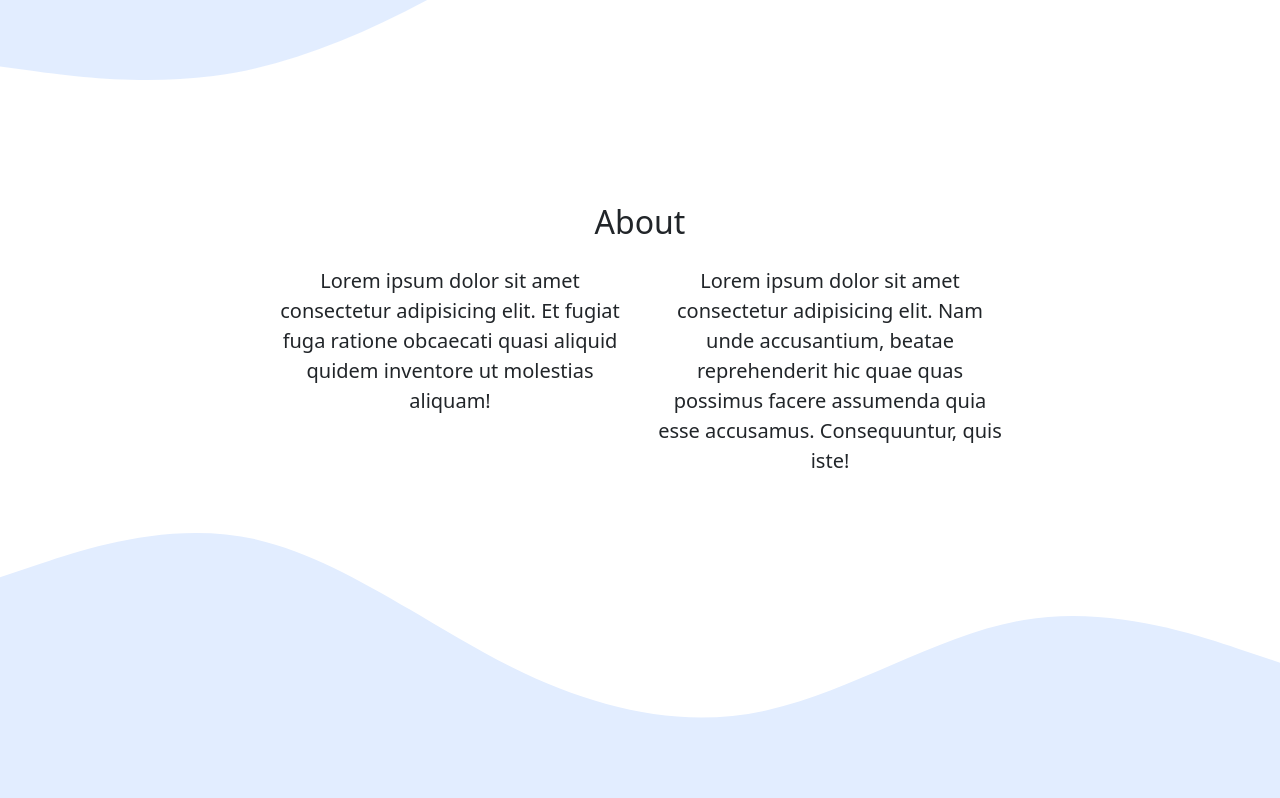
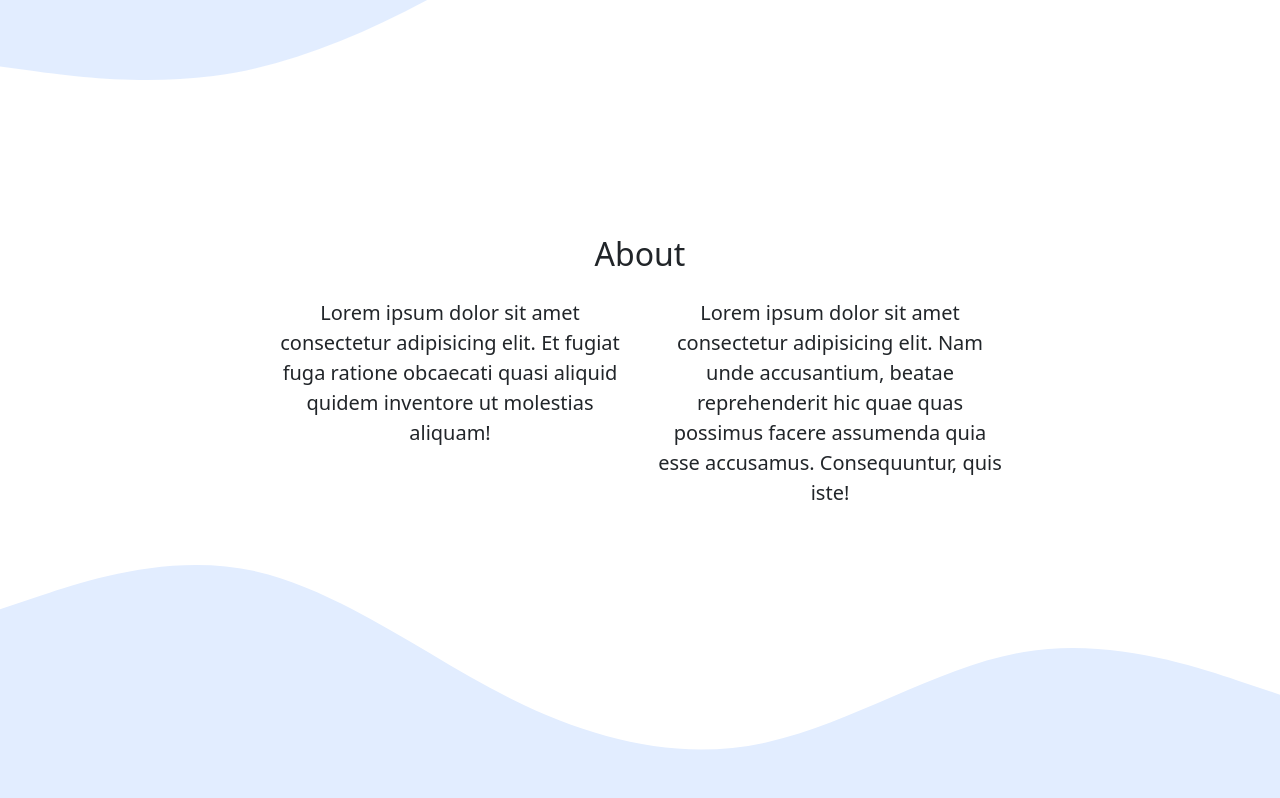
Before and after one commit to JUANRESQ/JUANRESQ.github.io, a plain HTML site: page index.html in a window 1280 px wide. Shown: the part 662-1460 px from the top of the page. Drawn offline with nearby package versions, Linux system fonts and the light colour scheme.

Commit message:
mengubah css

```diff
--- a/style.css
+++ b/style.css
@@ -6,5 +6,5 @@
   background-color: #e2edff;
 }
 section {
-  padding-top: 5rem;
+  padding-top: 7rem;
 }
```
